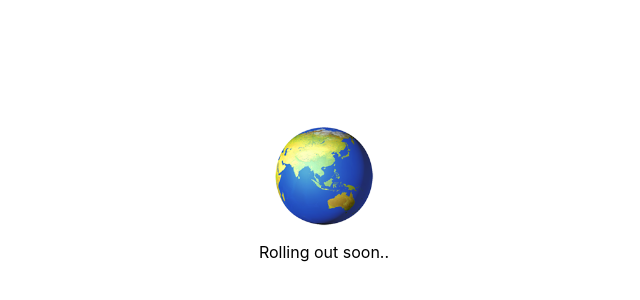
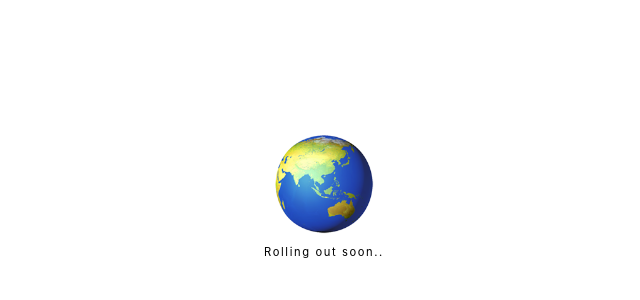
Before and after one commit to vinsevinalon/vinsevinalon, a Next.js app: page / in a window 1280 px wide. Shown: the part 198-498 px from the top of the page, without its empty margins (316-956 px from the left). Built offline with nearby package versions, Linux system fonts and the light colour scheme.

Commit message:
update index

```diff
--- a/pages/index.js
+++ b/pages/index.js
@@ -22,7 +22,7 @@ export default function Home() {
                     height={100}
                     className={styles.profile}
                 />
-                <p>Rolling out soon..</p>
+                <p className="index-p">Rolling out soon..</p>
             </main>
         </div>
     );
--- a/styles/globals.css
+++ b/styles/globals.css
@@ -23,3 +23,8 @@ a {
         background: white;
     }
 }
+
+.index-p {
+    font-size: .7rem;
+    letter-spacing: 0.1rem;
+}
```
